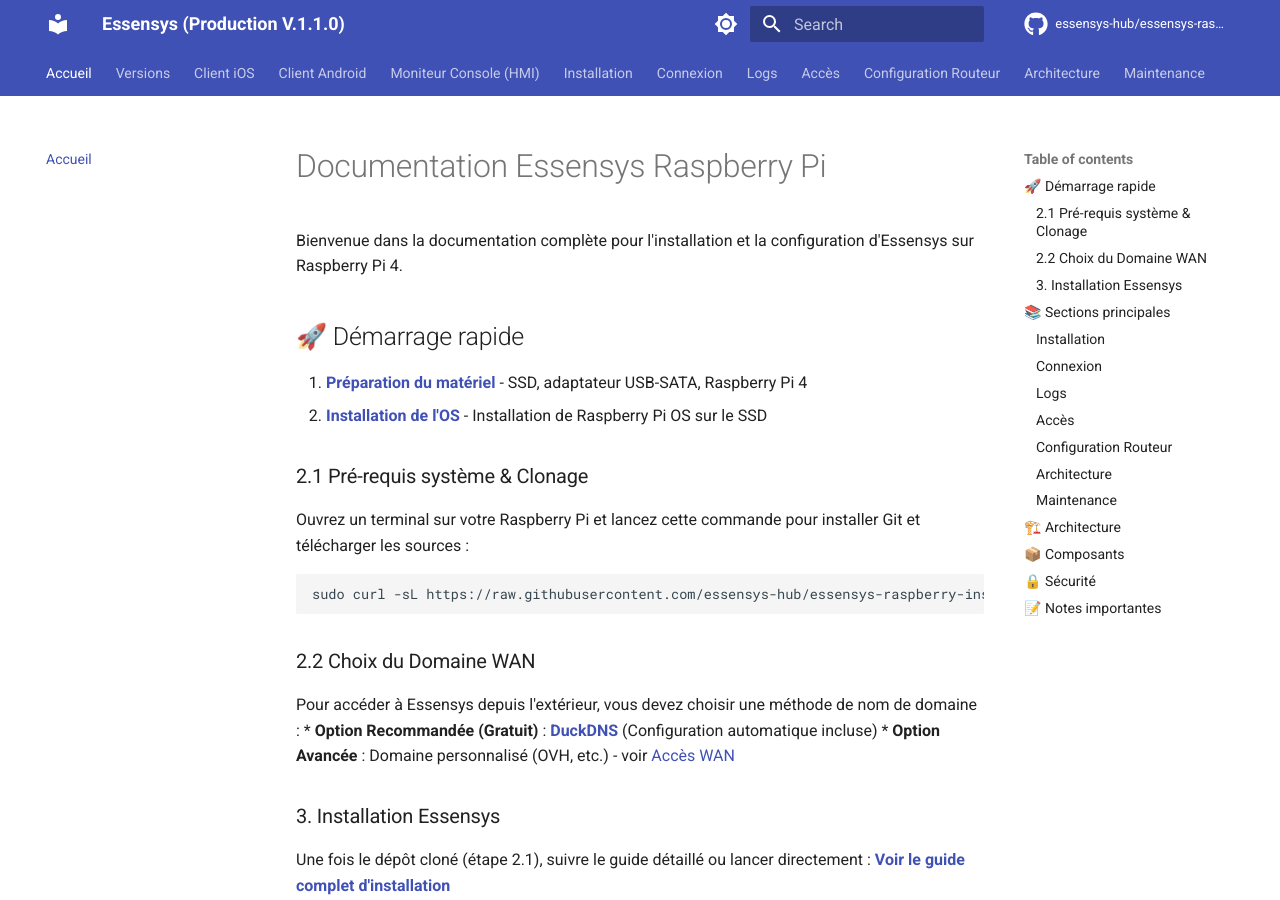
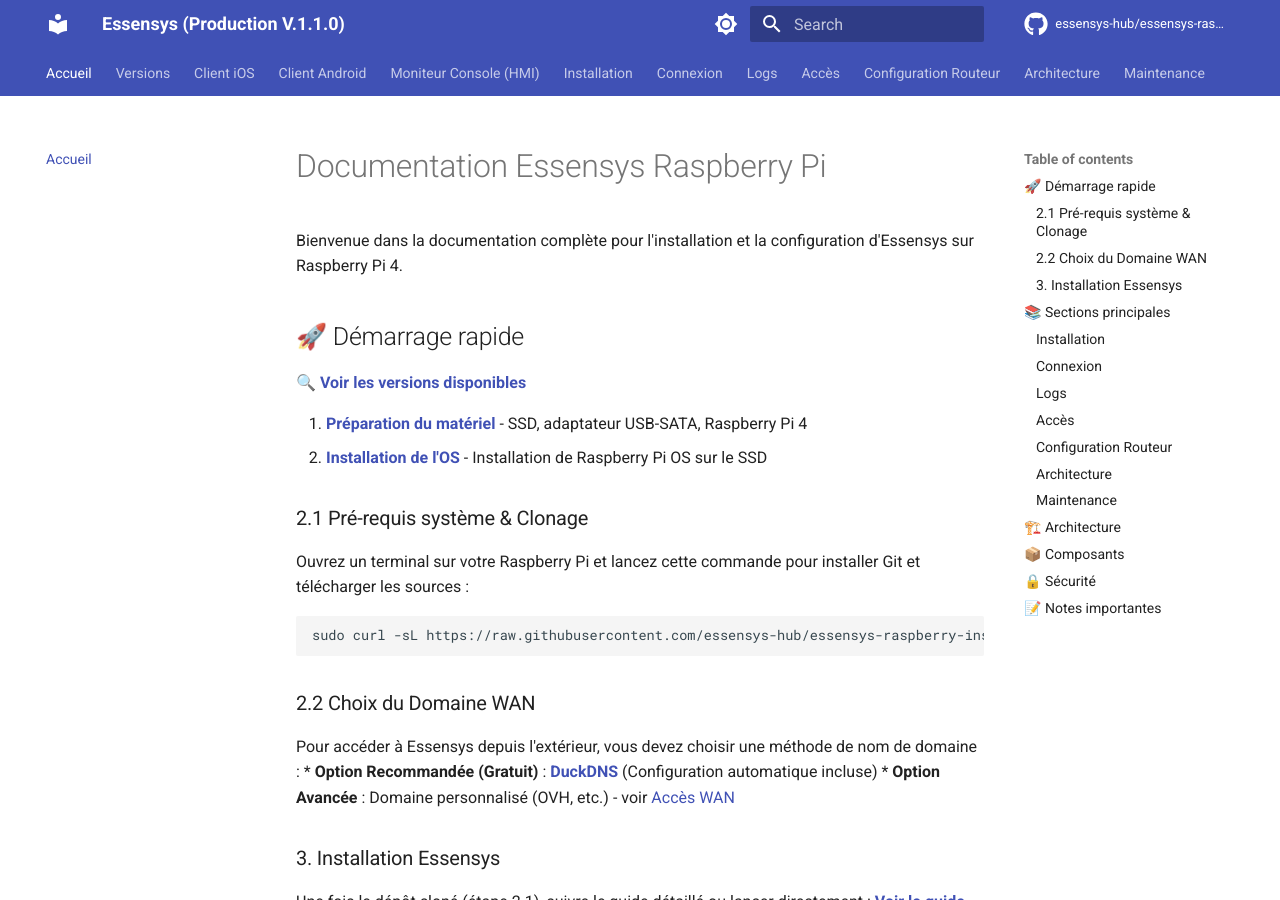
Before and after one commit to essensys-hub/essensys-raspberry-install, an MkDocs documentation site: the page built from docs/index.md, in a window 1280 px wide and 900 px high. Built offline with MkDocs 1.6.1 and Material for MkDocs 9.7.7, drawn with Linux system fonts in a browser that asks for light colours; comment, search, counter and statistics services are not loaded; the version menu is left out.

Commit message:
Docs: Add link to versions.md in index

```diff
--- a/docs/index.md
+++ b/docs/index.md
@@ -3,6 +3,8 @@
 Bienvenue dans la documentation complète pour l'installation et la configuration d'Essensys sur Raspberry Pi 4.
 
 ## 🚀 Démarrage rapide
+
+**🔍 [Voir les versions disponibles](versions.md)**
 
 1. **[Préparation du matériel](installation/preparation.md)** - SSD, adaptateur USB-SATA, Raspberry Pi 4
 2. **[Installation de l'OS](installation/os-installation.md)** - Installation de Raspberry Pi OS sur le SSD
```
